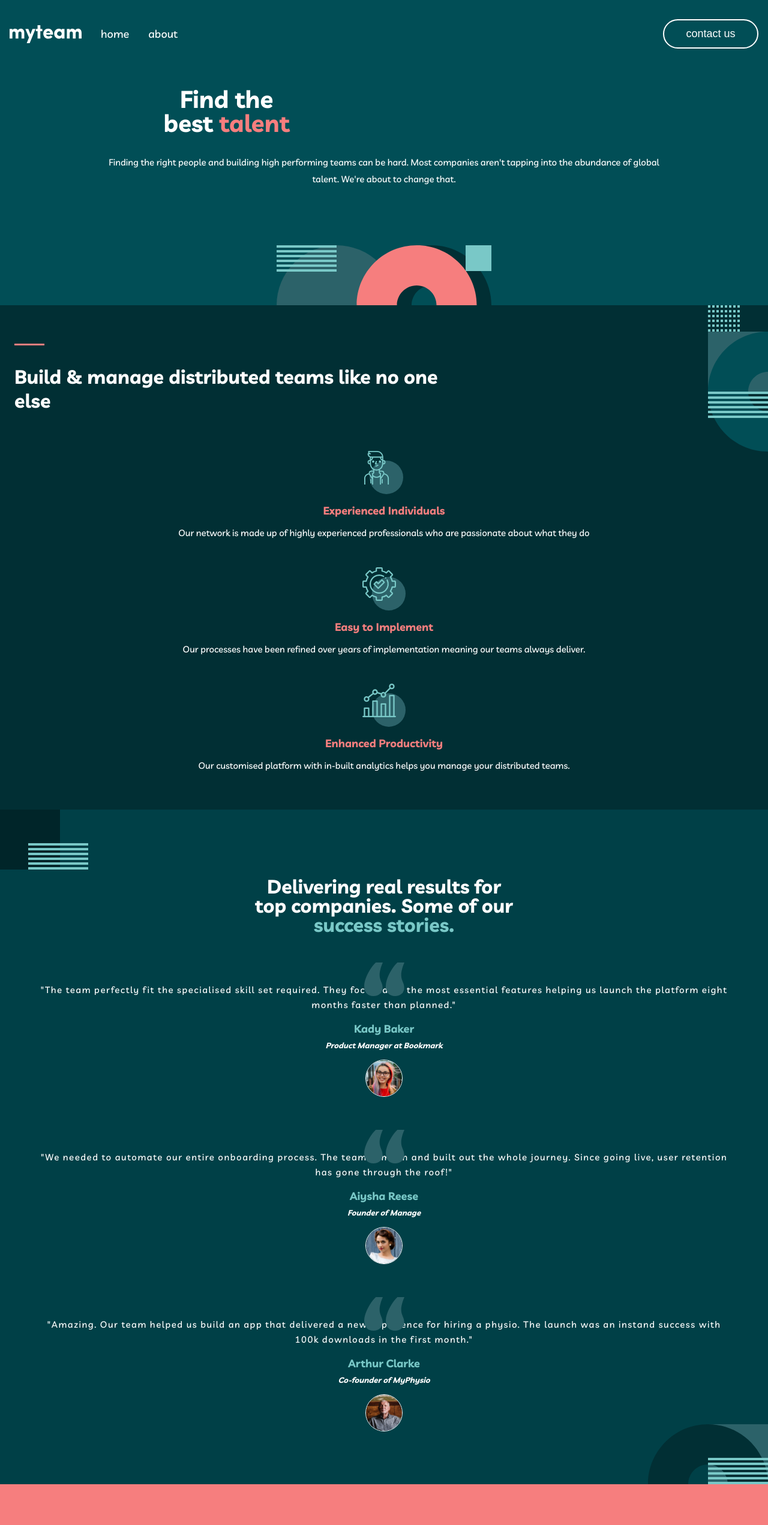
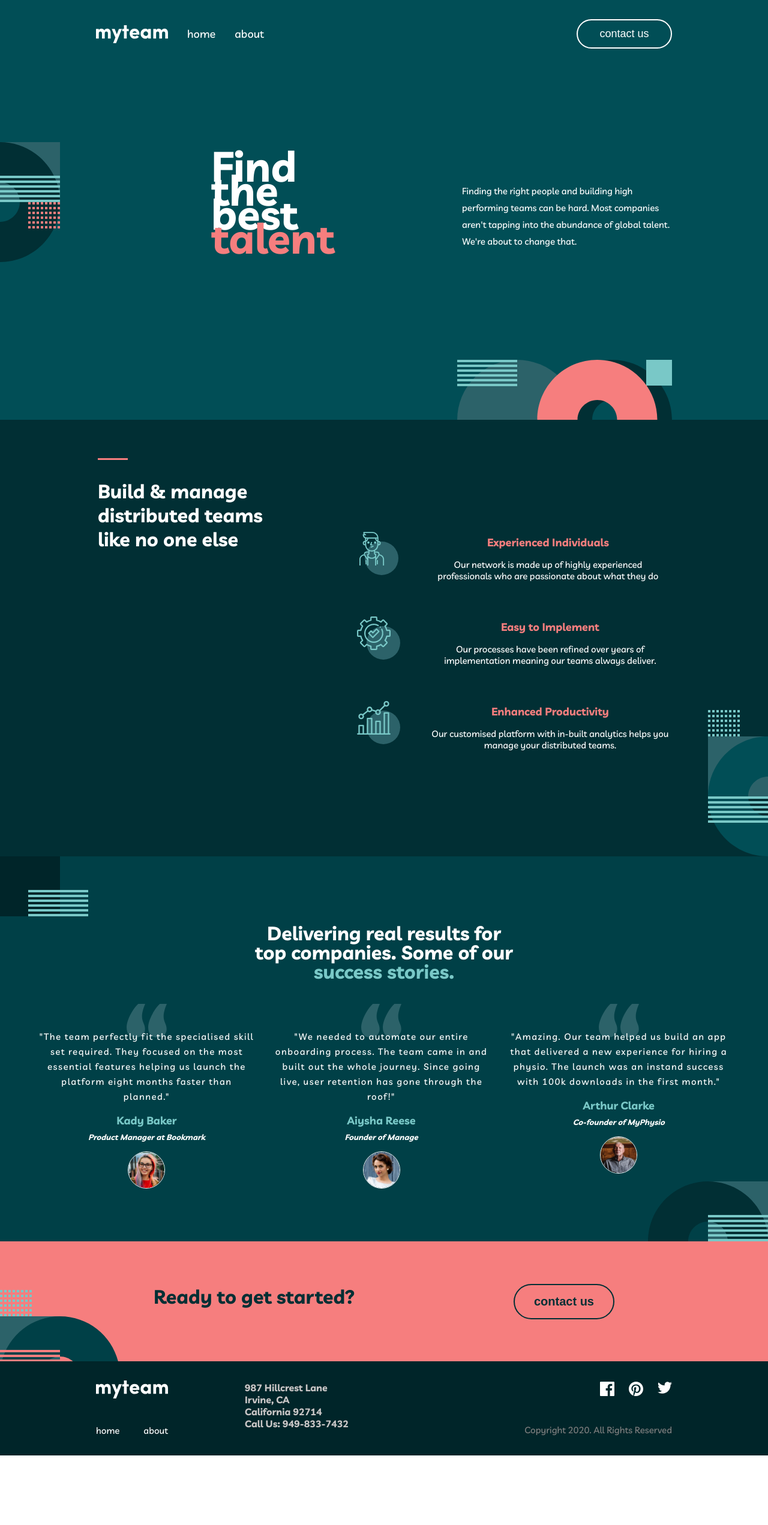
Before and after one commit to 4shktz/myteam, a website built with Vite: page index.html in a window 1280 px wide. Shown: the top 2543 px of the page at 60% size. After the commit the page ends 2427 px from the top, so only its background shows below. Built offline with nearby package versions, Linux system fonts and the light colour scheme.

Commit message:
added desktop responsive view

```diff
--- a/style.css
+++ b/style.css
@@ -265,12 +265,12 @@ h2 span {
     flex-direction: column;
 }
 
-.reviews p {
+.reviews blockquote {
+    margin-bottom: 1rem;
     font-size: 15px;
     font-weight: 500;
-    margin-bottom: 1rem;
     line-height: 25px;
-    z-index: 2;
+    z-index: 99;
     letter-spacing: 1.5px;
 }
 
@@ -550,3 +550,137 @@ TABLET
 
     }
 }
+
+@media only screen and (min-width: 1024px) {
+    header {
+        position: relative;
+        padding: 2rem 10rem;
+        height: 700px;
+    }
+
+    header h2 {
+        font-size: 70px;
+        line-height: 40px;
+        margin: 0;
+    }
+
+    header p {
+        padding: 0;
+        width: 350px;
+        margin: 0;
+        display: flex;
+        flex-direction: column;
+    }
+
+    .description {
+        display: flex;
+        position: relative;
+        justify-content: space-between;
+        text-align: start;
+        align-items: end;
+        width: 100%;
+        margin-top: 7rem;
+    }
+
+    .description hr {
+        display: block;
+        width: 50px;
+        height: 4px;
+        background-color: #79C8C7;
+        border: none;
+        position: absolute;
+        top: -100px;
+    }
+
+    .header-svg {
+        position: absolute;
+        bottom: 0;
+        right: 10rem;
+    }
+
+    .description-svg {
+        display: block;
+        position: absolute;
+        left: -260px;
+        top: calc(50% - 100px);
+    }
+
+    .above-main {
+        display: flex;
+        justify-content: space-around;
+        padding-left: 8rem;
+        padding-right: 8rem;
+    }
+
+    .above-main h2 {
+        width: 330px;
+        margin-right: 2rem;
+    }
+
+    .main-pattern {
+        top: auto;
+        bottom: 0;
+    }
+
+    .features {
+        display: flex;
+        justify-content: center;
+        align-items: center;
+        height: 600px;
+    }
+
+    .feature {
+        display: flex;
+        flex-direction: row;
+        justify-content: space-between;
+        gap: 3.1rem;
+    }
+
+    .feature-description {
+        align-items: center;
+        width: 400px;
+    }
+
+    .reviews {
+        flex-direction: row;
+        gap: 2rem;
+    }
+
+    .contact-us {
+        width: 60%;
+    }
+
+    .down-footer {
+        display: flex;
+        padding: 2rem 10rem;
+        align-items: center;
+    }
+
+    .home-about {
+        margin-bottom: 0;
+        margin-top: 2.5rem;
+    }
+
+    address li {
+        margin: 5px;
+    }
+
+    .address-socials {
+        display: flex;
+        text-align: start;
+        margin-left: 8rem;
+    }
+
+    .social-icons {
+        position: static;
+    }
+
+    .socials {
+        flex-direction: column;
+        justify-content: space-between;
+        align-items: end;
+        text-align: end;
+        width: 500px;
+        margin: 0;
+    }
+}
```
